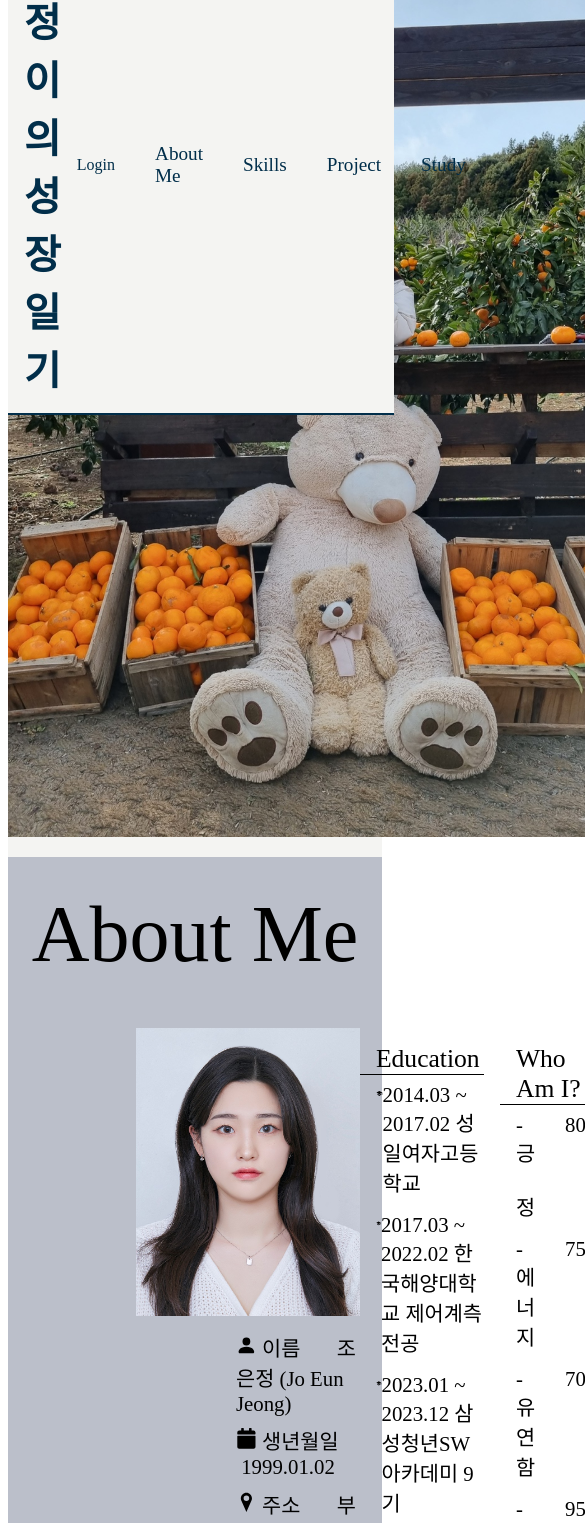
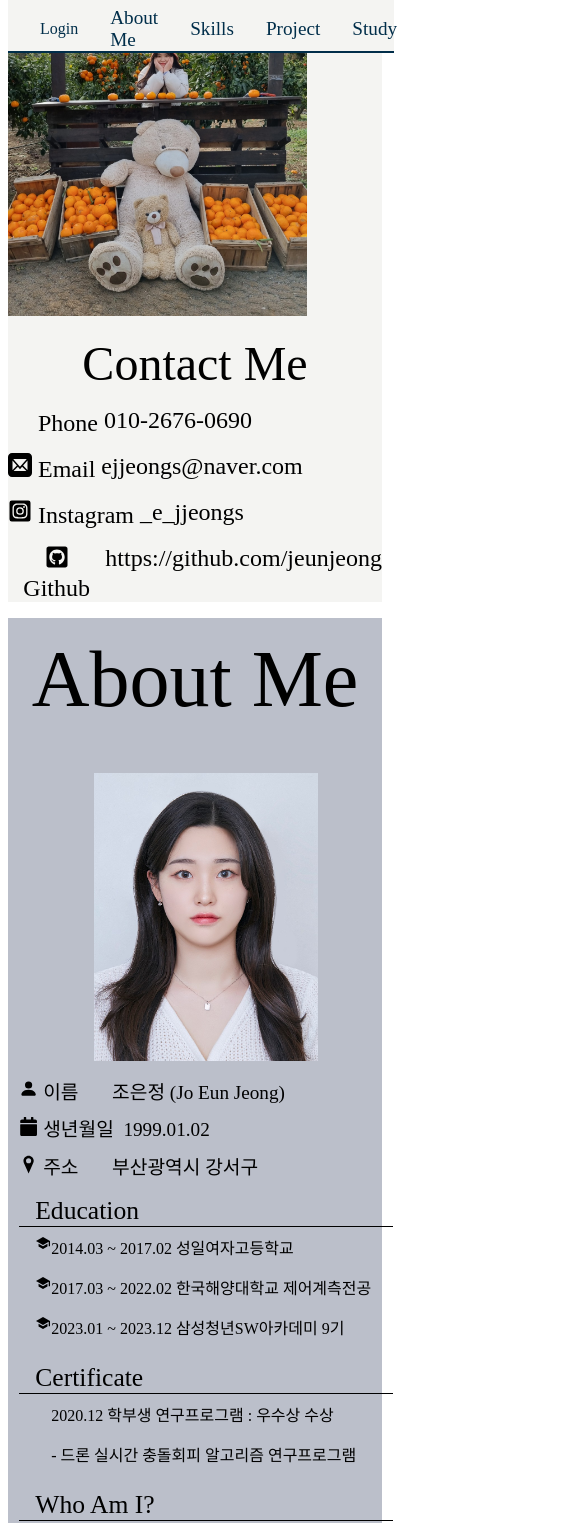
Before and after one commit to jeunjeong/jeunjeong.github.io, a React (Create React App) app: page / in a window 390 px wide. Shown: the part 91-1614 px from the top of the page, 585 px wide, since content can reach past the window. Built offline with nearby package versions, Linux system fonts and the light colour scheme; some icons are missing; the HTML template or start-up script is replaced by a standard one; a web font is replaced by a local one.

Commit message:
✨feat :: Responsive processing

```diff
--- a/src/About Me/about_me.styled.tsx
+++ b/src/About Me/about_me.styled.tsx
@@ -2,9 +2,7 @@ import styled from "styled-components";
 
 export const MainContainer = styled.div`
 	background-color: #bbbfca;
-	align-items: center;
-	padding-top: 2rem;
-	height: 700px;
+	padding-top: 1rem;
 	text-align: center;
 `;
 
@@ -14,39 +12,51 @@ export const Title = styled.div`
 `;
 
 export const Content = styled.div`
-	display: flex;
 	font-size: 1.5rem;
 	margin-top: 1rem;
 	margin-bottom: 1rem;
+
+	@media (min-width: 768px) {
+		display: flex;
+	}
 `;
 
 export const Section1 = styled.div`
-	width: 500px;
-	margin-left: 8rem;
+	width: 100%;
+	margin-left: 3%;
+	margin-right: 3%;
+	margin-bottom: 1rem;
 `;
 
 export const Section2 = styled.div`
-	margin-reft: 1rem;
-	margin-right: 1rem;
+	margin-left: 3%;
+	margin-right: 3%;
+	margin-bottom: 1rem;
 
-	width: 500px;
+	width: 100%;
 `;
 export const Section3 = styled.div`
-	margin-reft: 1rem;
-	margin-right: 1rem;
-	width: 500px;
+	margin-left: 3%;
+	margin-right: 3%;
+	margin-bottom: 1rem;
+	width: 100%;
 `;
 export const ProfileImg = styled.img`
 	height: 18rem;
 `;
 
 export const ProfileInfoDiv = styled.div`
-	margin-left: 100px;
 	text-align: left;
 `;
 export const ProfileInfo = styled.div`
 	margin-top: 0.6rem;
-	font-size: 1.3rem;
+	font-size: 1.2rem;
+
+	@media (min-width: 1200px) {
+		margin-left: 100px;
+		display: flex;
+		font-size: 1.3rem;
+	}
 `;
 
 export const ProfileTitle = styled.div`
@@ -63,5 +73,10 @@ export const ProfileContent = styled.div`
 	padding-bottom: 0.5rem;
 	padding-left: 1rem;
 	text-align: left;
-	font-size: 1.3rem;
+	font-size: 1rem;
+
+	@media (min-width: 1200px) {
+		display: flex;
+		font-size: 1.3rem;
+	}
 `;
--- a/src/About Me/progress_bar.tsx
+++ b/src/About Me/progress_bar.tsx
@@ -3,12 +3,16 @@ import styled from "styled-components";
 
 const ProgressWrap = styled.div`
 	background: pink;
-	margin: 5px 15px;
+	margin: 5px 10px;
 	overflow: hidden;
 	position: relative;
-	width: 70%;
+	width: 60%;
 	height: 20px;
 	border-radius: 10px;
+
+	@media (min-width: 1200px) {
+		width: 70%;
+	}
 `;
 
 const ProgressBar = styled.div`
--- a/src/Home/home.styled.tsx
+++ b/src/Home/home.styled.tsx
@@ -2,16 +2,24 @@ import styled from "styled-components";
 import { Link } from "react-router-dom";
 
 export const MainContainer = styled.div`
-	display: flex;
 	justify-content: space-around;
 	align-items: center;
-	height: 940px;
+	width: 100%;
 	background-color: #f4f4f2;
+
+	@media (min-width: 768px) {
+		display: flex;
+	}
 `;
 
 export const BackgroundImg = styled.img`
 	text-align: center;
-	height: 900px;
+	width: 80%;
+	margin-bottom: 1rem;
+	@media (min-width: 768px) {
+		display: flex;
+		width: 40%;
+	}
 `;
 
 export const Contact = styled.div`
--- /dev/null
+++ b/src/Skills/skills.styled.tsx
@@ -0,0 +1 @@
+import styled from "styled-components";
--- a/src/TopBar/top_bar.styled.tsx
+++ b/src/TopBar/top_bar.styled.tsx
@@ -1,7 +1,6 @@
 import styled from "styled-components";
 
 export const TopBar = styled.div`
-	display: flex;
 	justify-content: space-between;
 	background-color: #f4f4f2;
 	border-bottom: 2px solid #012e4a;
@@ -9,6 +8,9 @@ export const TopBar = styled.div`
 	position: fixed;
 	width: 99%;
 	z-index: 10;
+	@media (min-width: 768px) {
+		display: flex;
+	}
 `;
 
 export const Title = styled.div`
@@ -24,10 +26,11 @@ export const Function = styled.div`
 
 export const Content = styled.div`
 	font-size: 1.2rem;
-	margin-right: 2.5rem;
+	margin-right: 2rem;
 `;
 
 export const Login = styled.div`
 	font-size: 1rem;
-	margin-right: 2.5rem;
+	margin-left: 2rem;
+	margin-right: 2rem;
 `;
```
Also changed, not shown: src/Skills/skills.tsx (added, +11 -0 lines).
